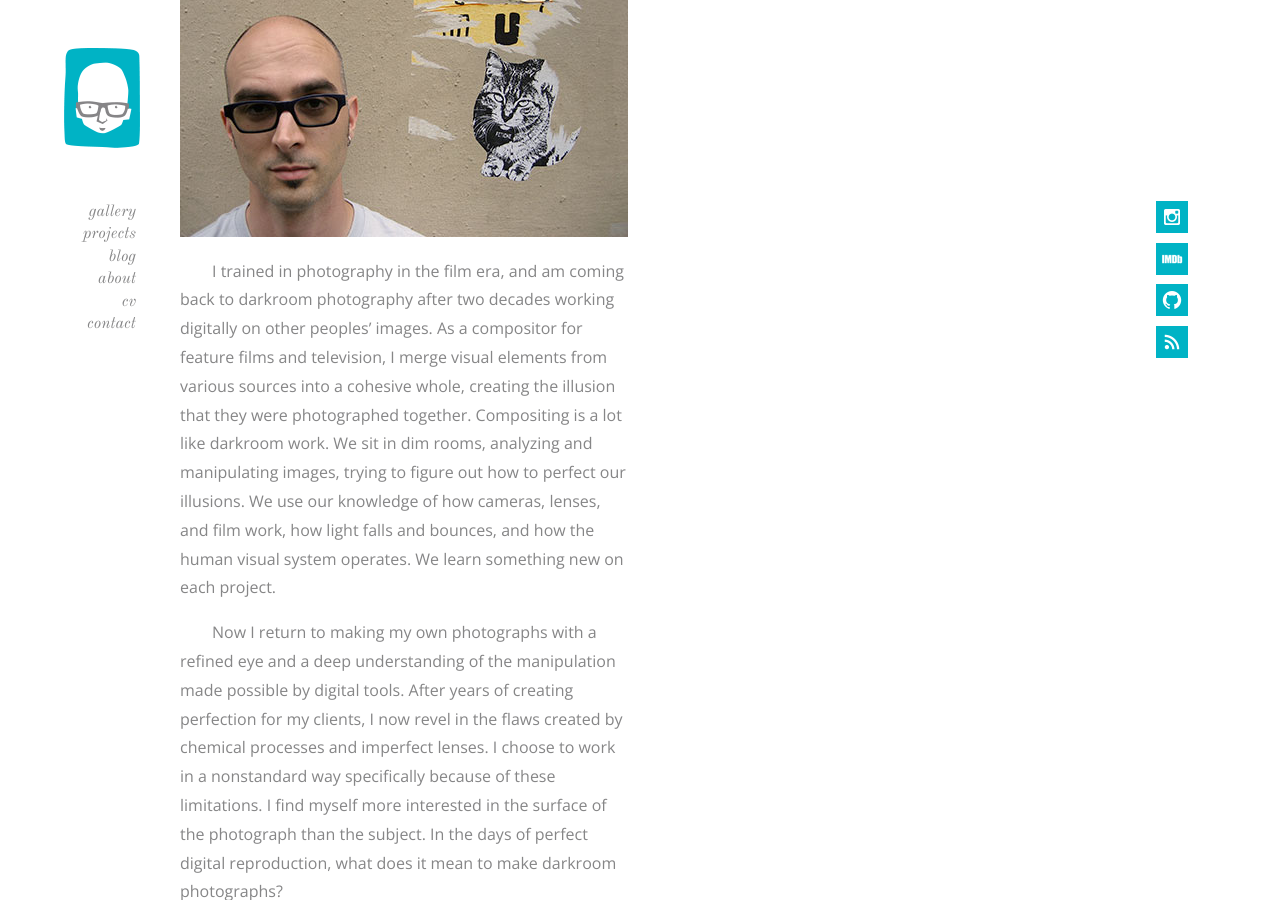
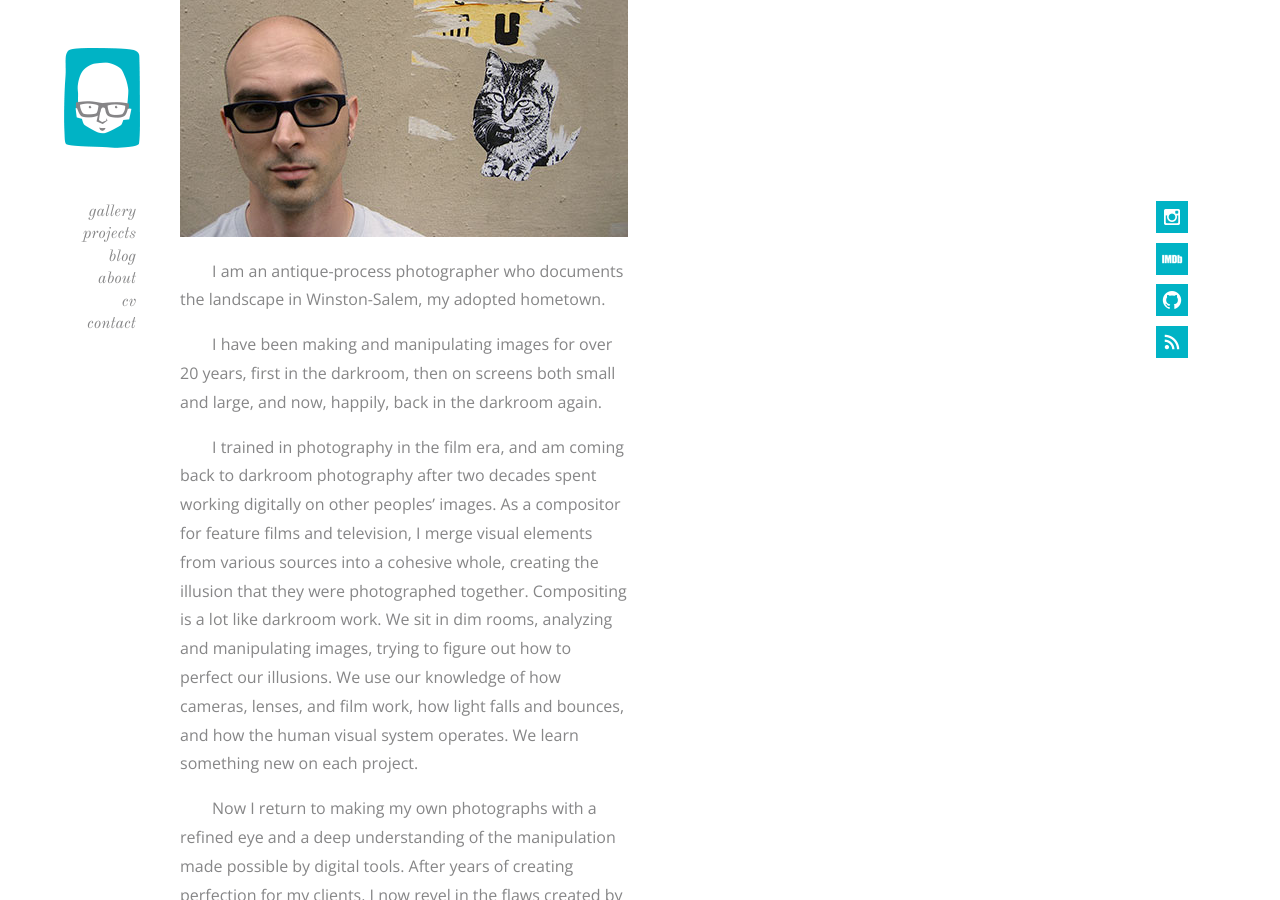
Before and after one commit to hellothisistim/hellothisistim.github.io, a Jekyll site: the page built from about/index.html, in a window 1280 px wide and 900 px high, scrolled down 304 px. Built offline with Jekyll 4.4.1, drawn with Linux system fonts in a browser that asks for light colours; comment, search, counter and statistics services are not loaded.

Commit message:
Consolidate and update about text (#104)

```diff
--- a/_includes/about.html
+++ b/_includes/about.html
@@ -1,7 +1,11 @@
 <section id="about">
 	<h2>About</h2>
 	<img src="/gfx/tim1.jpg" width="448" height="336" alt="Tim Bowman">
-	<p>I trained in photography in the film era, and am coming back to darkroom photography after two decades working digitally on other peoples’ images. As a compositor for feature films and television, I merge visual elements from various sources into a cohesive whole, creating the illusion that they were photographed together. Compositing is a lot like darkroom work. We sit in dim rooms, analyzing and manipulating images, trying to figure out how to perfect our illusions. We use our knowledge of how cameras, lenses, and film work, how light falls and bounces, and how the human visual system operates. We learn something new on each project.</p>
+	<p>I am an antique-process photographer who documents the landscape in Winston-Salem, my adopted hometown.</p>
+
+	<p>I have been making and manipulating images for over 20 years, first in the darkroom, then on screens both small and large, and now, happily, back in the darkroom again.</p>
+
+	<p>I trained in photography in the film era, and am coming back to darkroom photography after two decades spent working digitally on other peoples’ images. As a compositor for feature films and television, I merge visual elements from various sources into a cohesive whole, creating the illusion that they were photographed together. Compositing is a lot like darkroom work. We sit in dim rooms, analyzing and manipulating images, trying to figure out how to perfect our illusions. We use our knowledge of how cameras, lenses, and film work, how light falls and bounces, and how the human visual system operates. We learn something new on each project.</p>
 
 	<p>Now I return to making my own photographs with a refined eye and a deep understanding of the manipulation made possible by digital tools. After years of creating perfection for my clients, I now revel in the flaws created by chemical processes and imperfect lenses. I choose to work in a nonstandard way specifically because of these limitations. I find myself more interested in the surface of the photograph than the subject. In the days of perfect digital reproduction, what does it mean to make darkroom photographs?</p>
 </section>
--- a/_layouts/home.html
+++ b/_layouts/home.html
@@ -2,11 +2,11 @@
 layout: default
 ---
 
-<section id="intro">
+<!-- <section id="intro">
   <h2>Intro</h2>
-  <p>Tim Bowman has been making and manipulating images for over 20 years, first in the darkroom, then on screens both small and large, and now, happily, back in the darkroom again.</p>
+  <p></p>
 </section>
-
+ -->
 <main>
 <section id="projects">
 	<!-- <h2>Projects</h2> -->
```
